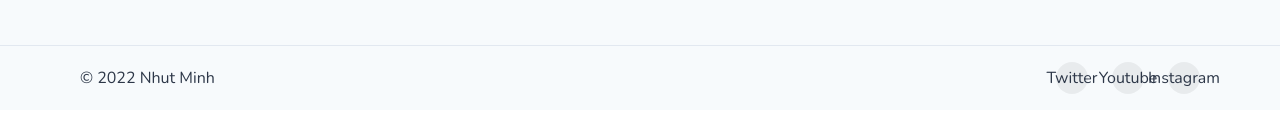
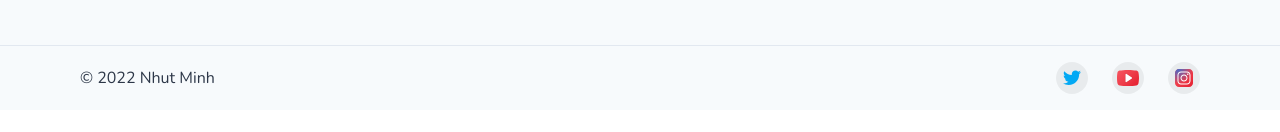
Before and after one commit to minhpn15/MinyuComputer, a React (Vite) app: page / in a window 1280 px wide. Shown: the part 3390-3522 px from the top of the page. Built offline with nearby package versions, Linux system fonts and the light colour scheme.

Commit message:
feat: change footer icon

```diff
--- /dev/null
+++ b/src/assets/icons/Instagram.jsx
@@ -0,0 +1,71 @@
+import React from "react";
+
+function Icon() {
+  return (
+    <svg xmlns="http://www.w3.org/2000/svg" viewBox="0 0 172 172" width="24px" height="24px">
+      <defs>
+        <radialGradient
+          id="color-1"
+          cx="69.445"
+          cy="150.625"
+          r="160.888"
+          gradientUnits="userSpaceOnUse"
+        >
+          <stop offset="0" stopColor="#fd5"></stop>
+          <stop offset="0.328" stopColor="#ff543f"></stop>
+          <stop offset="0.348" stopColor="#fc5245"></stop>
+          <stop offset="0.504" stopColor="#e64771"></stop>
+          <stop offset="0.643" stopColor="#d53e91"></stop>
+          <stop offset="0.761" stopColor="#cc39a4"></stop>
+          <stop offset="0.841" stopColor="#c837ab"></stop>
+        </radialGradient>
+        <radialGradient
+          id="color-2"
+          cx="42.233"
+          cy="19.853"
+          r="106.83"
+          gradientUnits="userSpaceOnUse"
+        >
+          <stop offset="0" stopColor="#4168c9"></stop>
+          <stop offset="0.999" stopColor="#4168c9" stopOpacity="0"></stop>
+        </radialGradient>
+      </defs>
+      <g
+        fill="none"
+        strokeMiterlimit="10"
+        fontFamily="none"
+        fontSize="none"
+        fontWeight="none"
+        textAnchor="none"
+        style={{ mixBlendMode: "normal" }}
+      >
+        <path d="M0 172V0h172v172z"></path>
+        <path
+          fill="url(#color-1)"
+          d="M121.894 150.464l-71.666.068c-15.767.015-28.678-12.871-28.696-28.638l-.068-71.666C21.45 34.46 34.336 21.55 50.102 21.532l71.667-.068c15.767-.014 28.677 12.872 28.695 28.638l.068 71.667c.018 15.77-12.871 28.68-28.638 28.695z"
+        ></path>
+        <path
+          fill="url(#color-2)"
+          d="M121.894 150.464l-71.666.068c-15.767.015-28.678-12.871-28.696-28.638l-.068-71.666C21.45 34.46 34.336 21.55 50.102 21.532l71.667-.068c15.767-.014 28.677 12.872 28.695 28.638l.068 71.667c.018 15.77-12.871 28.68-28.638 28.695z"
+        ></path>
+        <path
+          fill="#fff"
+          d="M86 111.083c-13.828 0-25.083-11.251-25.083-25.083 0-13.832 11.255-25.083 25.083-25.083 13.828 0 25.083 11.251 25.083 25.083 0 13.832-11.255 25.083-25.083 25.083zm0-43c-9.88 0-17.917 8.038-17.917 17.917 0 9.88 8.038 17.917 17.917 17.917 9.88 0 17.917-8.038 17.917-17.917 0-9.88-8.038-17.917-17.917-17.917z"
+        ></path>
+        <circle
+          cx="31.5"
+          cy="16.5"
+          r="1.5"
+          fill="#fff"
+          transform="scale(3.58333)"
+        ></circle>
+        <path
+          fill="#fff"
+          d="M107.5 132.583h-43c-13.828 0-25.083-11.251-25.083-25.083v-43c0-13.832 11.255-25.083 25.083-25.083h43c13.828 0 25.083 11.251 25.083 25.083v43c0 13.832-11.255 25.083-25.083 25.083zm-43-86c-9.88 0-17.917 8.038-17.917 17.917v43c0 9.88 8.038 17.917 17.917 17.917h43c9.88 0 17.917-8.038 17.917-17.917v-43c0-9.88-8.038-17.917-17.917-17.917z"
+        ></path>
+      </g>
+    </svg>
+  );
+}
+
+export default Icon;
--- /dev/null
+++ b/src/assets/icons/Twitter.jsx
@@ -0,0 +1,25 @@
+import React from "react";
+
+function Icon() {
+  return (
+    <svg xmlns="http://www.w3.org/2000/svg" viewBox="0 0 172 172" width="24px" height="24px">
+      <g
+        fill="none"
+        strokeMiterlimit="10"
+        fontFamily="none"
+        fontSize="none"
+        fontWeight="none"
+        textAnchor="none"
+        style={{ mixBlendMode: "normal" }}
+      >
+        <path d="M0 172V0h172v172z"></path>
+        <path
+          fill="#03a9f4"
+          d="M150.5 44.537c-4.74 2.1-9.84 3.501-15.218 4.164 5.468-3.246 9.675-8.424 11.649-14.541-5.117 3-10.786 5.203-16.817 6.364-4.816-5.106-11.685-8.274-19.296-8.274-14.62 0-26.47 11.746-26.47 26.23 0 2.05.24 4.046.692 5.984a75.428 75.428 0 01-54.553-27.427c-2.293 3.878-3.583 8.418-3.583 13.209 0 9.105 4.662 17.12 11.77 21.844-4.338-.133-8.423-1.34-12-3.276v.309c0 12.724 9.127 23.32 21.224 25.731-2.21.606-4.547.943-6.955.943-1.71 0-3.375-.194-4.988-.484 3.369 10.399 13.14 18 24.718 18.225a53.482 53.482 0 01-32.873 11.23c-2.143 0-4.24-.122-6.31-.373 11.72 7.422 25.638 11.772 40.577 11.772 48.68 0 75.31-39.976 75.31-74.655 0-1.136-.035-2.269-.089-3.387 5.196-3.67 9.675-8.299 13.212-13.588"
+        ></path>
+      </g>
+    </svg>
+  );
+}
+
+export default Icon;
--- /dev/null
+++ b/src/assets/icons/Youtube.jsx
@@ -0,0 +1,53 @@
+import React from "react";
+
+function Icon() {
+  return (
+    <svg xmlns="http://www.w3.org/2000/svg" viewBox="0 0 172 172" width="24px" height="24px">
+      <defs>
+        <linearGradient
+          id="color-1"
+          x1="35.174"
+          x2="147.798"
+          y1="35.371"
+          y2="147.995"
+          gradientUnits="userSpaceOnUse"
+        >
+          <stop offset="0" stopColor="#f44f5a"></stop>
+          <stop offset="0.443" stopColor="#ee3d4a"></stop>
+          <stop offset="1" stopColor="#e52030"></stop>
+        </linearGradient>
+      </defs>
+      <g
+        fill="none"
+        strokeMiterlimit="10"
+        fontFamily="none"
+        fontSize="none"
+        fontWeight="none"
+        textAnchor="none"
+        style={{ mixBlendMode: "normal" }}
+      >
+        <path d="M0 172V0h172v172z"></path>
+        <path
+          fill="url(#color-1)"
+          d="M161.293 123.84c-1.573 8.027-8.256 14.143-16.512 15.29-12.975 1.91-34.6 4.203-58.978 4.203-23.983 0-45.609-2.293-58.978-4.203-8.256-1.147-14.943-7.263-16.512-15.29C8.74 115.05 7.167 102.053 7.167 86c0-16.053 1.573-29.05 3.146-37.84 1.573-8.027 8.256-14.143 16.512-15.29 12.975-1.91 34.6-4.203 58.978-4.203 24.377 0 45.609 2.293 58.978 4.203 8.256 1.147 14.943 7.263 16.512 15.29 1.573 8.79 3.54 21.787 3.54 37.84-.394 16.053-1.967 29.05-3.54 37.84z"
+        ></path>
+        <path
+          fill="#000"
+          d="M115.928 80.41L74.949 53.09a6.695 6.695 0 00-6.898-.333 6.708 6.708 0 00-3.551 5.924v54.638a6.713 6.713 0 003.551 5.927 6.718 6.718 0 006.894-.333l40.98-27.32a6.707 6.707 0 002.992-5.59 6.705 6.705 0 00-2.989-5.593z"
+          opacity="0.05"
+        ></path>
+        <path
+          fill="#000"
+          d="M74.107 54.6l38.664 25.778c2.469 1.773 4.132 3.36 4.132 5.421 0 2.06-.803 3.498-2.562 4.78-1.33.968-39.578 26.388-39.578 26.388-3.229 2.164-8.471 1.706-8.471-5.371V59.999c0-7.184 5.676-6.826 7.815-5.4z"
+          opacity="0.07"
+        ></path>
+        <path
+          fill="#fff"
+          d="M68.083 113.119V58.885c0-2.663 2.967-4.254 5.185-2.774l40.678 27.12c1.982 1.318 1.982 4.227 0 5.55l-40.678 27.118c-2.218 1.473-5.185-.114-5.185-2.78z"
+        ></path>
+      </g>
+    </svg>
+  );
+}
+
+export default Icon;
--- a/src/assets/icons/index.js
+++ b/src/assets/icons/index.js
@@ -4,3 +4,6 @@ export { default as ForwardArrow } from './ForwardArrow'
 export { default as Login } from './Login'
 export { default as More } from './More'
 export { default as User } from './User'
+export { default as Instagram } from './Instagram'
+export { default as Twitter } from './Twitter'
+export { default as Youtube } from './Youtube'
--- a/src/components/footer/index.jsx
+++ b/src/components/footer/index.jsx
@@ -10,6 +10,8 @@ import {
   chakra,
   useColorModeValue
 } from '@chakra-ui/react'
+
+import { Twitter, Youtube, Instagram  } from '@/assets/icons'
 
 const ListHeader = ({ children }) => {
   return (
@@ -119,13 +121,13 @@ const Footer = () => {
           <Text>© 2022 Nhut Minh</Text>
           <Stack direction={'row'} spacing={6}>
             <SocialButton label={'Twitter'} color={'gray.700'} href={'#'}>
-              {/* <FaTwitter /> */} Twitter
+              <Twitter />
             </SocialButton>
             <SocialButton label={'YouTube'} color={'gray.700'} href={'#'}>
-              {/* <FaYoutube /> */} Youtube
+              <Youtube />
             </SocialButton>
             <SocialButton label={'Instagram'} color={'gray.700'} href={'#'}>
-              {/* <FaInstagram /> */} Instagram
+              <Instagram />
             </SocialButton>
           </Stack>
         </Container>
```
Also changed, not shown: 1 other file (tests, documents, lock files or other folders).
